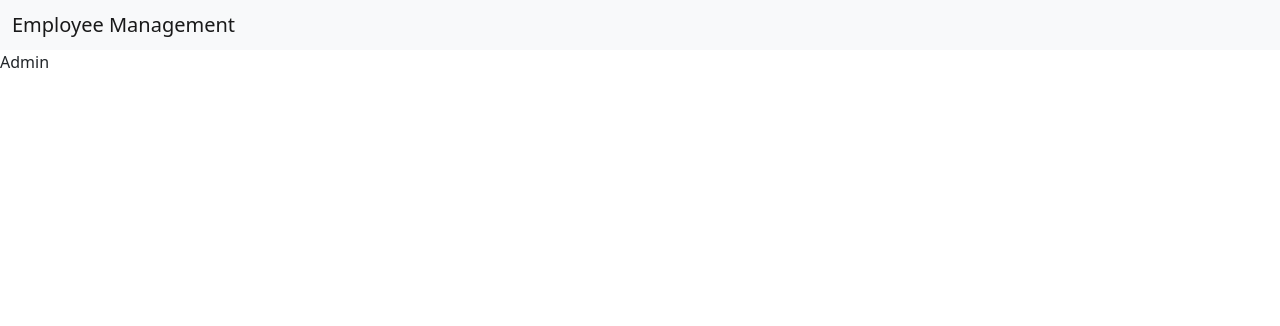
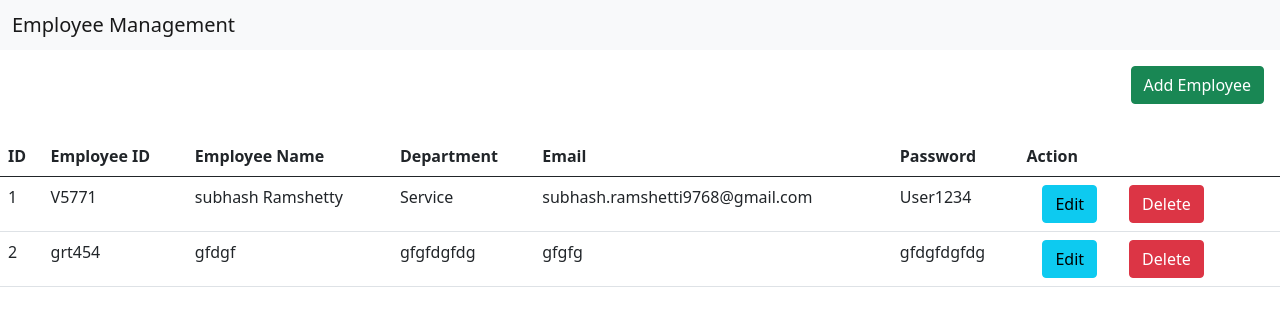
Before and after one commit to Vida-Subhash/employee-management-app-vinove-poc, an Angular app: page /admin in a window 1280 px wide. Shown: the top 326 px of the page. Built offline with nearby package versions, Linux system fonts and the light colour scheme; data requests are answered from the project's data file.

Commit message:
Admin module created and add employe and deleted fn done.

```diff
--- /dev/null
+++ b/db.json
@@ -0,0 +1,24 @@
+{
+  "posts": [
+    {
+      "employeeName": "subhash Ramshetty",
+      "employeeID": "V5771",
+      "email": "subhash.ramshetti9768@gmail.com",
+      "department": "Service",
+      "password": "User1234",
+      "id": 1
+    },
+    {
+      "employeeName": "gfdgf",
+      "employeeID": "grt454",
+      "email": "gfgfg",
+      "department": "gfgfdgfdg",
+      "password": "gfdgfdgfdg",
+      "id": 2
+    }
+  ],
+  "comments": [],
+  "profile": {
+    "name": "typicode"
+  }
+}
--- a/src/app/admin/admin.component.html
+++ b/src/app/admin/admin.component.html
@@ -1,5 +1,79 @@
 
-<p>Admin</p>
+    <div class="d-flex justify-content-end p-3" >
+      <button type="submit" (click)=" addEmploye()" class="btn btn-success" data-bs-toggle="modal" data-bs-target="#exampleModal">Add Employee</button>
+    </div>
+<table class="table mt-3">
+  <thead>
+    <tr>
+      <th scope="col">ID</th>
+      <th scope="col">Employee ID</th>
+      <th scope="col">Employee Name</th>
+      <th scope="col">Department</th>
+      <th scope="col">Email</th>
+      <th scope="col">Password</th>
+      <th scope="col">Action</th>
+    </tr>
+  </thead>
+  <tbody>
+    <tr *ngFor="let emp of empolyeData  let i = index" (click)="ClickedRow(i)" [class.active]="i == HighlightRow">
+      <td>{{emp.id}}</td>
+      <td>{{emp.employeeID}} </td>
+      <td>{{emp.employeeName}}</td>
+      <td>{{emp.department}} </td>
+      <td>{{emp.email}} </td>
+      <td>{{emp.password}} </td>
+      <td >
+        <button  class="btn btn-info mx-3" type="button" data-bs-toggle="modal" data-bs-target="#exampleModal" (click)="onEdit(emp)">Edit</button>
+        <button class="btn btn-danger mx-3" type="button" (click)="deleteEmp(emp)">Delete</button>
+      </td>
+    </tr>
+  </tbody>
+</table>
+
+<!--Add and Edit Employee Details  Modal -->
+<div class="modal fade" id="exampleModal" tabindex="-1" aria-labelledby="exampleModalLabel" aria-hidden="true">
+  <div class="modal-dialog">
+    <div class="modal-content">
+      <div class="modal-header">
+        <h5 class="modal-title" id="exampleModalLabel">Employee Details</h5>
+        <button type="button" class="btn-close" data-bs-dismiss="modal" aria-label="Close"></button>
+      </div>
+      <div class="modal-body">
+        <form class="row g-3 form_1" [formGroup]="formValue" >
+          <div class="col-md-6">
+            <label for="first_name" class="form-label">Employee Name</label>
+            <input type="text"  class="form-control" id="employeeName" formControlName="employeeName" required>
+          </div>
+          <div class="col-md-6">
+            <label for="last_name" class="form-label">Employee ID</label>
+            <input type="text" class="form-control" id="employeeID" formControlName="employeeID" required>
+          </div>
+          <div class="col-md-6">
+            <label for="email" class="form-label">Email</label>
+            <input type="email" class="form-control" id="email" formControlName="email" required>
+          </div>
+          <div class="col-md-6">
+            <label for="contact_number" class="form-label">Department</label>
+            <input type="text" class="form-control" id="department" formControlName="department" required>
+          </div>
+          <div class="col-md-6">
+            <label for="dob" class="form-label">Password</label>
+            <!-- <input class="datepicker" data-date-format="mm/dd/yyyy"> -->
+            <input type="text" class="form-control" id="password" formControlName="password" required>
+          </div>
+          <div >
+            <button type="button" id="closeModel" class="btn btn-secondary  m-2" data-bs-dismiss="modal">Close</button>
+            <button type="button" *ngIf= "showAdd"  [disabled]="!formValue.valid" (click)="postEmployeDetails()" class="btn btn-primary">Add</button>
+            <button type="button" *ngIf= "showUpdate"  [disabled]="!formValue.valid" (click)="updateEmployeDetails()" class="btn btn-primary">Update</button>
+          </div>
+      </form>
+      </div>
+    </div>
+  </div>
+</div>
+
+
+
 
 
 
--- a/src/app/admin/admin.component.ts
+++ b/src/app/admin/admin.component.ts
@@ -1,6 +1,9 @@
 import { Route } from '@angular/compiler/src/core';
 import { Component, OnInit } from '@angular/core';
+import { FormBuilder, FormGroup, Validators } from '@angular/forms';
 import { Router } from '@angular/router';
+import { EmployeeService } from '../shared/employee.service';
+import { Employee } from './admin.modal';
 
 @Component({
   selector: 'app-admin',
@@ -10,12 +13,111 @@ import { Router } from '@angular/router';
 export class AdminComponent implements OnInit {
   email :string = "admin@gmail.com";
   password: string = "admin123";
+  //
+  formValue!: FormGroup;
+  employModel: Employee = new Employee();
+  empolyeData : any ;
+  showEmpolyeData : any = {};
+  showAdd!: boolean;
+  showUpdate!: boolean;
+  //
+  HighlightRow! : Number;
+  ClickedRow:any;
   constructor(
-    private router: Router
-  ) { }
+    private router: Router,
+    //
+    private formbuilder: FormBuilder,
+    private empService: EmployeeService
+  ) {
+    //
+    this.ClickedRow = function(index: Number){
+      this.HighlightRow = index;
+      console.log(index);
+   };
+  }
 
   ngOnInit(): void {
+    //
+    this.formValue = this.formbuilder.group({
+      employeeName : ['', Validators.required],
+      employeeID: [''],
+      email: ['', [Validators.email, Validators.required]],
+      department: [''],
+      password: [''],
+    });
+    this.getAllEmploy();
   }
+//
+addEmploye() {
+  this.formValue.reset();
+  this.showAdd = true;
+  this.showUpdate = false;
+}
+postEmployeDetails() {
+this.employModel.employeeName = this.formValue.value.employeeName;
+this.employModel.employeeID = this.formValue.value.employeeID;
+this.employModel.email = this.formValue.value.email;
+this.employModel.department = this.formValue.value.department;
+this.employModel.password = this.formValue.value.password;
+
+this.empService.postEmploye(this.employModel).subscribe(res => {
+  console.log(res);
+  this.formValue.reset();
+  let close = document.getElementById("closeModel");
+  close?.click();
+  alert("added");
+  this.getAllEmploy();
+},
+err => {
+  alert("Error...!");
+},
+)}
+
+getAllEmploy() {
+this.empService.getEmploye().subscribe(res => {
+  this.empolyeData = res;
+});
+}
+
+deleteEmp(emp: any) {
+this.empService.deleteEmploye(emp.id).subscribe(res => {
+alert("Employee deleted");
+this.getAllEmploy();
+});
+}
+onEdit(emp: any ) {
+this.showAdd = false;
+this.showUpdate = true;
+this.employModel.id = emp.id;
+this.formValue.controls['employeeName'].setValue(emp.employeeName);
+this.formValue.controls['employeeID'].setValue(emp.employeeID);
+this.formValue.controls['email'].setValue(emp.email);
+this.formValue.controls['department'].setValue(emp.department);
+this.formValue.controls['password'].setValue(emp.password);
+}
+updateEmployeDetails() {
+
+this.employModel.employeeName = this.formValue.value.employeeName;
+this.employModel.employeeID = this.formValue.value.employeeID;
+this.employModel.email = this.formValue.value.email;
+this.employModel.department = this.formValue.value.department;
+this.employModel.password = this.formValue.value.password;
+this.empService.updateEmploye(this.employModel, this.employModel.id)
+.subscribe(res => {
+  alert("Employee Updated");
+  this.formValue.reset();
+  let close = document.getElementById("closeModel");
+  close?.click();
+  this.getAllEmploy();
+})
+}
+show(emp:any) {
+this.empService.showEmploye(emp.id).subscribe(res => {
+   console.log(res)
+   this.showEmpolyeData = res;
+  });
+}
+//
   login() {
     if(this.email == "admin@gmail.com" && this.password == "admin123") {
       console.log("Admin login Success");
@@ -24,4 +126,11 @@ export class AdminComponent implements OnInit {
       alert("Invalid Username and Password..!");
     }
   }
+
+  buttonClick() {
+    console.log("button clicked")
+  }
+
+
+
 }
--- a/src/app/admin/admin.modal.ts
+++ b/src/app/admin/admin.modal.ts
@@ -1,4 +1,8 @@
-export class adminLogIn {
-  email: string = '';
-  password: string = '';
+export class Employee {
+  id!: number;
+  employeeID!: string;
+  employeeName!: string;
+  department!: string;
+  email!: string;
+  password!: string;
 }
--- a/src/styles.scss
+++ b/src/styles.scss
@@ -2,3 +2,9 @@
 
 html, body { height: 100%; }
 body { margin: 0; font-family: Roboto, "Helvetica Neue", sans-serif; }
+
+.table tr.active td {
+  cursor: pointer;
+  background-color:#c5f8c5 !important;
+  color: rgb(8, 8, 8);
+}
```
Also changed, not shown: src/app/admin/admin.module.ts (+5 -2 lines).
